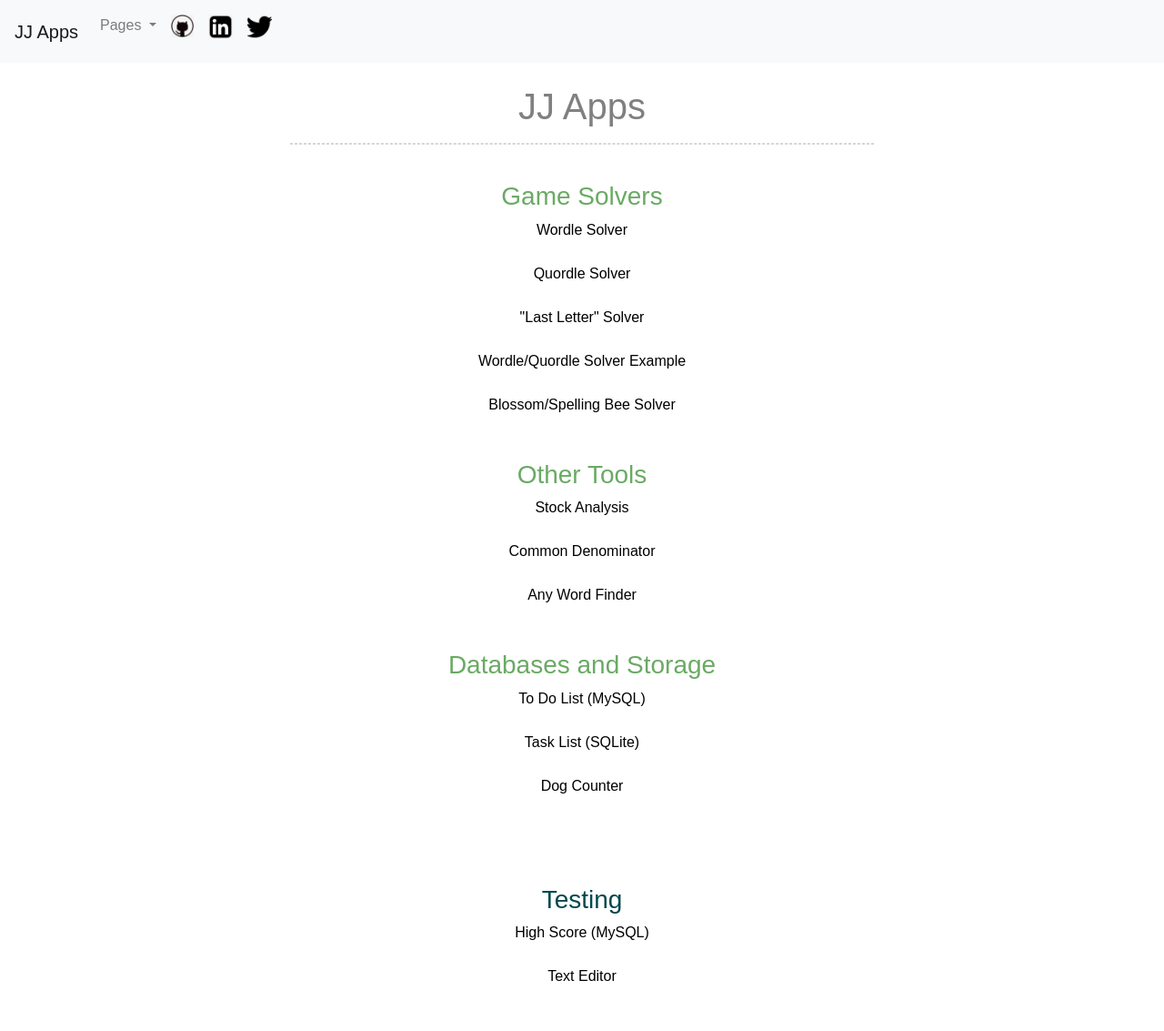
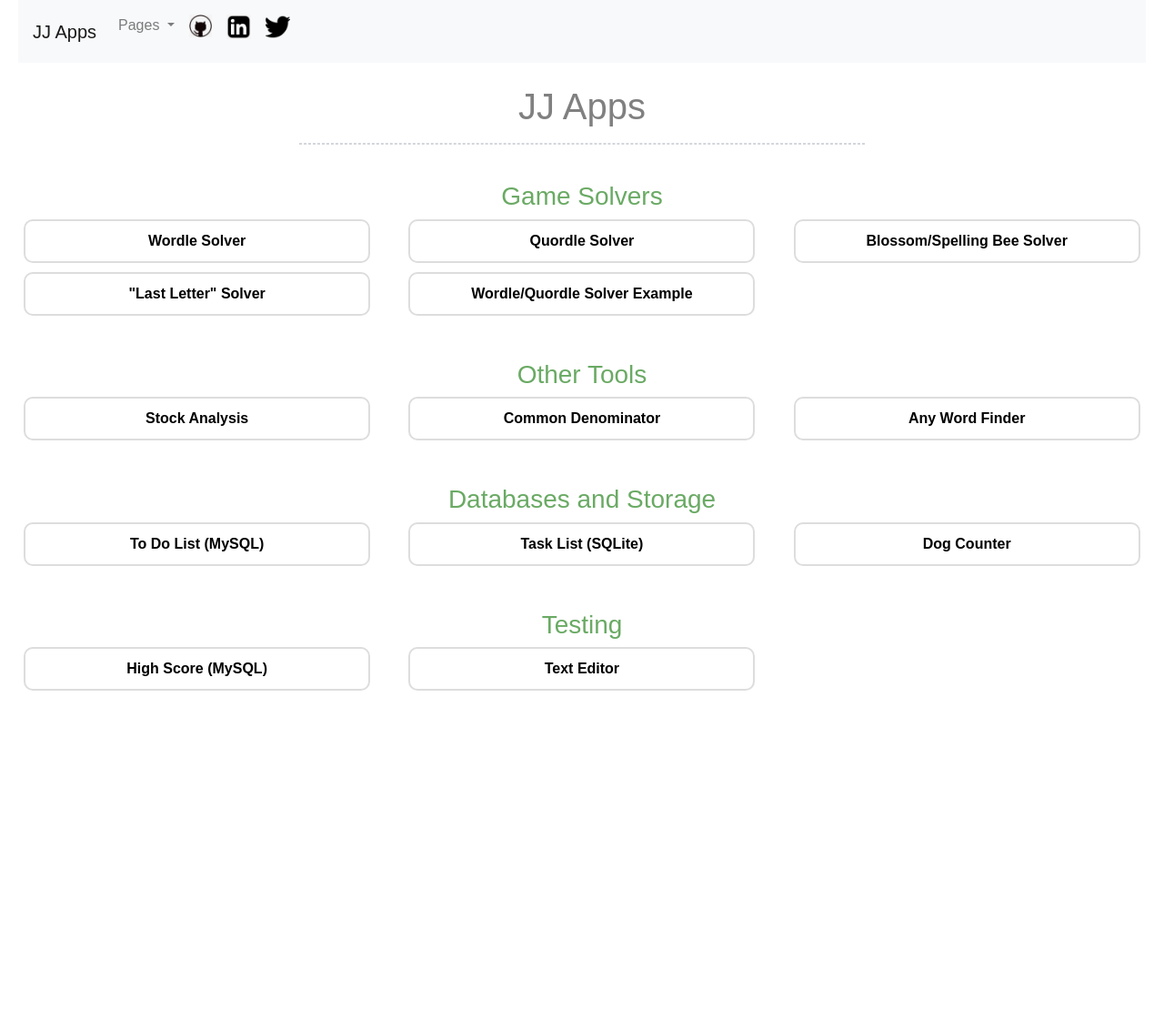
Before and after one commit to applewjr/heroku_apps, a Flask app: page / in a window 1280 px wide. Shown: the whole page at 91% size. After the commit the page ends 759 px from the top, so only its background shows below. Run offline with Flask 2, Linux system fonts and the light colour scheme.

Commit message:
update main page

```diff
--- a/static/css/main.css
+++ b/static/css/main.css
@@ -400,3 +400,32 @@ li {
   margin-top: 3rem;
   margin-bottom: 3rem;
 }
+
+
+
+
+
+
+
+
+
+.box {
+  border: 2px solid #ddd;
+  border-radius: 10px;
+  width: 90%;
+  margin: 0 auto;
+  padding: 10px;
+}
+
+.box:hover {
+  background-color: #02484d;
+  border-color: #02484d;
+}
+
+.box:hover a {
+  color: white;
+}
+
+.box + .box {
+  margin-top: 10px;
+}
--- a/templates/dog_count.html
+++ b/templates/dog_count.html
@@ -62,7 +62,7 @@
         .btn-container button {
             margin-left: 20px; /* Add margin-right for spacing between buttons */
         }
-</style>
+    </style>
     <script>
         // Function to set the base value of the counter
         function setBaseValue() {
--- a/templates/index.html
+++ b/templates/index.html
@@ -5,9 +5,12 @@
 {% block content %}
 
 <head>
-
+    <style>
+        body {
+          padding: 0 20px; /* add 20px padding to left and right of the body */
+        }
+    </style>
 </head>
-
 <body>
     <form action="#" method="post">
         <center>
@@ -15,56 +18,96 @@
         <h1 style="text-align: center">JJ Apps</h1>
         <hr style="width:50%;border: 1px dashed #d3d6da;">
         <br>
+
         <h3 style="text-align: center; color:#6aaa64">Game Solvers</h3>
-        <a href="/wordle">Wordle Solver</a>
+        <div class="row">
+            <div class="column3">
+                <div class="box">
+                    <a href="/wordle" style="text-decoration: none; color: black; font-weight: bold;">Wordle Solver</a>
+                </div>
+                <div class="box">
+                    <a href="/fixer" style="text-decoration: none; color: black; font-weight: bold;">"Last Letter" Solver</a>
+                </div>
+            </div>
+            <div class="column3">
+                <div class="box">
+                    <a href="/quordle" style="text-decoration: none; color: black; font-weight: bold;">Quordle Solver</a>
+                </div>
+                <div class="box">
+                    <a href="/wordle_example" style="text-decoration: none; color: black; font-weight: bold;">Wordle/Quordle Solver Example</a>
+                </div>
+            </div>
+            <div class="column3">
+                <div class="box">
+                    <a href="/blossom" style="text-decoration: none; color: black; font-weight: bold;">Blossom/Spelling Bee Solver</a>
+                </div>
+
+            </div>
+        </div>
         <br>
         <br>
-        <a href="/quordle">Quordle Solver</a>
+
+        <h3 style="text-align: center; color:#6aaa64">Other Tools</h3>
+        <div class="row">
+            <div class="column3">
+                <div class="box">
+                    <a href="/stock_analysis" style="text-decoration: none; color: black; font-weight: bold;">Stock Analysis</a>
+                </div>
+
+            </div>
+            <div class="column3">
+                <div class="box">
+                    <a href="/common_denominator" style="text-decoration: none; color: black; font-weight: bold;">Common Denominator</a>
+                </div>
+            </div>
+            <div class="column3">
+                <div class="box">
+                    <a href="/any_word" style="text-decoration: none; color: black; font-weight: bold;">Any Word Finder</a>
+                </div>
+            </div>
+        </div>
         <br>
         <br>
-        <a href="/fixer">"Last Letter" Solver</a>
+
+        <h3 style="text-align: center; color:#6aaa64">Databases and Storage</h3>
+        <div class="row">
+            <div class="column3">
+                <div class="box">
+                    <a href="/task_mysql" style="text-decoration: none; color: black; font-weight: bold;">To Do List (MySQL)</a>
+                </div>
+            </div>
+            <div class="column3">
+                <div class="box">
+                    <a href="/task_db" style="text-decoration: none; color: black; font-weight: bold;">Task List (SQLite)</a>
+                </div>
+            </div>
+            <div class="column3">
+                <div class="box">
+                    <a href="/dogs" style="text-decoration: none; color: black; font-weight: bold;">Dog Counter</a>
+                </div>
+            </div>
+        </div>
         <br>
         <br>
-        <a href="/wordle_example">Wordle/Quordle Solver Example</a>
+
+        <h3 style="text-align: center; color:#6aaa64">Testing</h3>
+        <div class="row">
+            <div class="column3">
+                <div class="box">
+                    <a href="/high_score" style="text-decoration: none; color: black; font-weight: bold;">High Score (MySQL)</a>
+                </div>
+            </div>
+            <div class="column3">
+                <div class="box">
+                    <a href="/quill" style="text-decoration: none; color: black; font-weight: bold;">Text Editor</a>
+                </div>
+            </div>
+            <div class="column3">
+            </div>
+        </div>
         <br>
-        <br>
-        <a href="/blossom">Blossom/Spelling Bee Solver</a>
-        <br>
-        <br>
-        <br>
-        <h3 style="text-align: center; color:#6aaa64">Other Tools</h3>
-        <a href="/stock_analysis">Stock Analysis</a>
-        <br>
-        <br>
-        <a href="/common_denominator">Common Denominator</a>
-        <br>
-        <br>
-        <a href="/any_word">Any Word Finder</a>
-        <br>
-        <br>
-        <br>
-        <h3 style="text-align: center; color:#6aaa64">Databases and Storage</h3>
-        <a href="/task_mysql">To Do List (MySQL)</a>
-        <br>
-        <br>
-        <a href="/task_db">Task List (SQLite)</a>
-        <br>
-        <br>
-        <a href="/dogs">Dog Counter</a>
-        <br>
-        <br>
-        <br>
-        <br>
-        <br>
-        <h3 style="text-align: center; color:#02484d">Testing</h3>
-        <a href="/high_score">High Score (MySQL)</a>
-        <br>
-        <br>
-        <a href="/quill">Text Editor</a>
-        <br>
-        <br>
-        <br>
-        </center>
+
+    </center>
     </form>
 </body>
 
```
